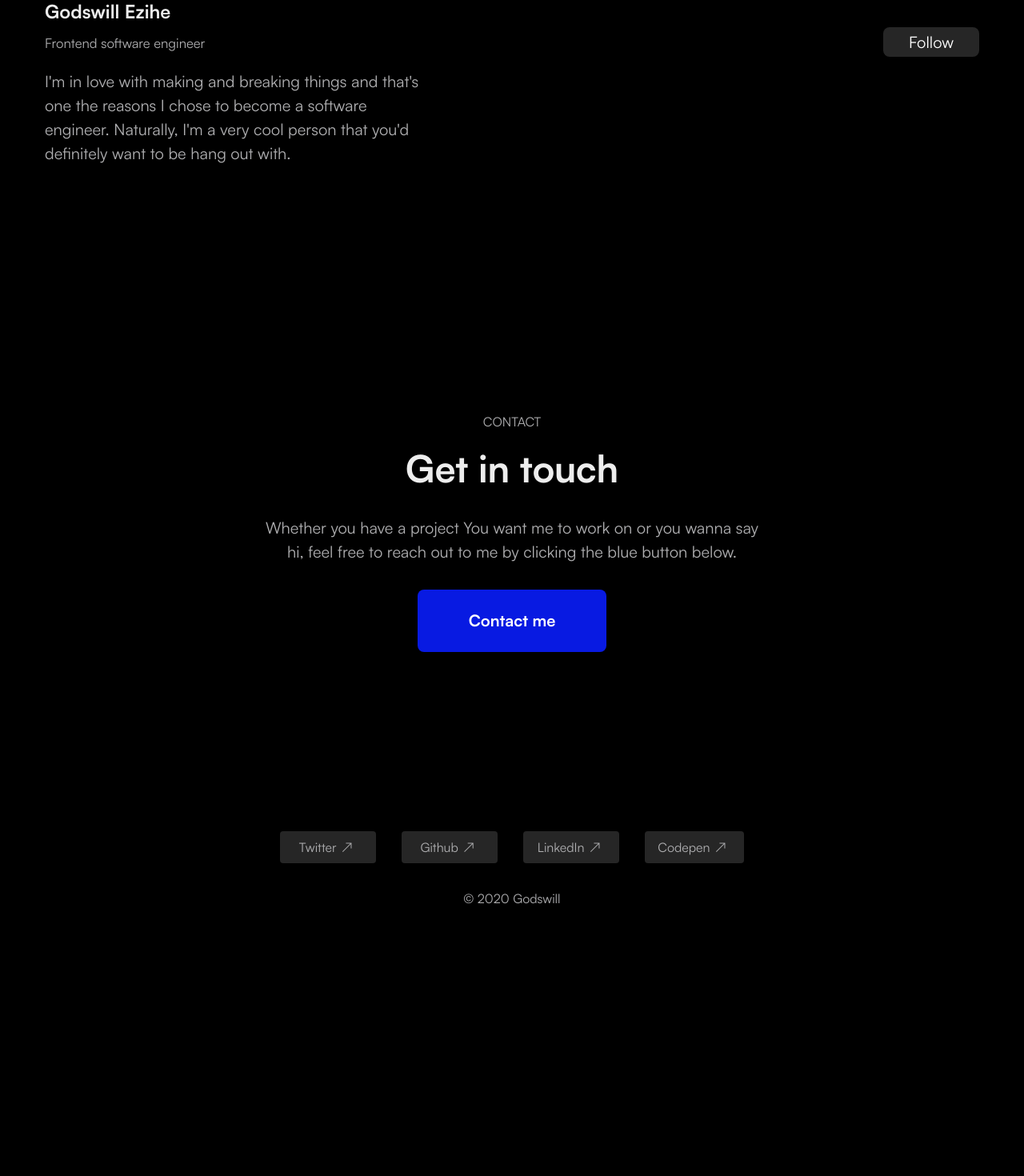
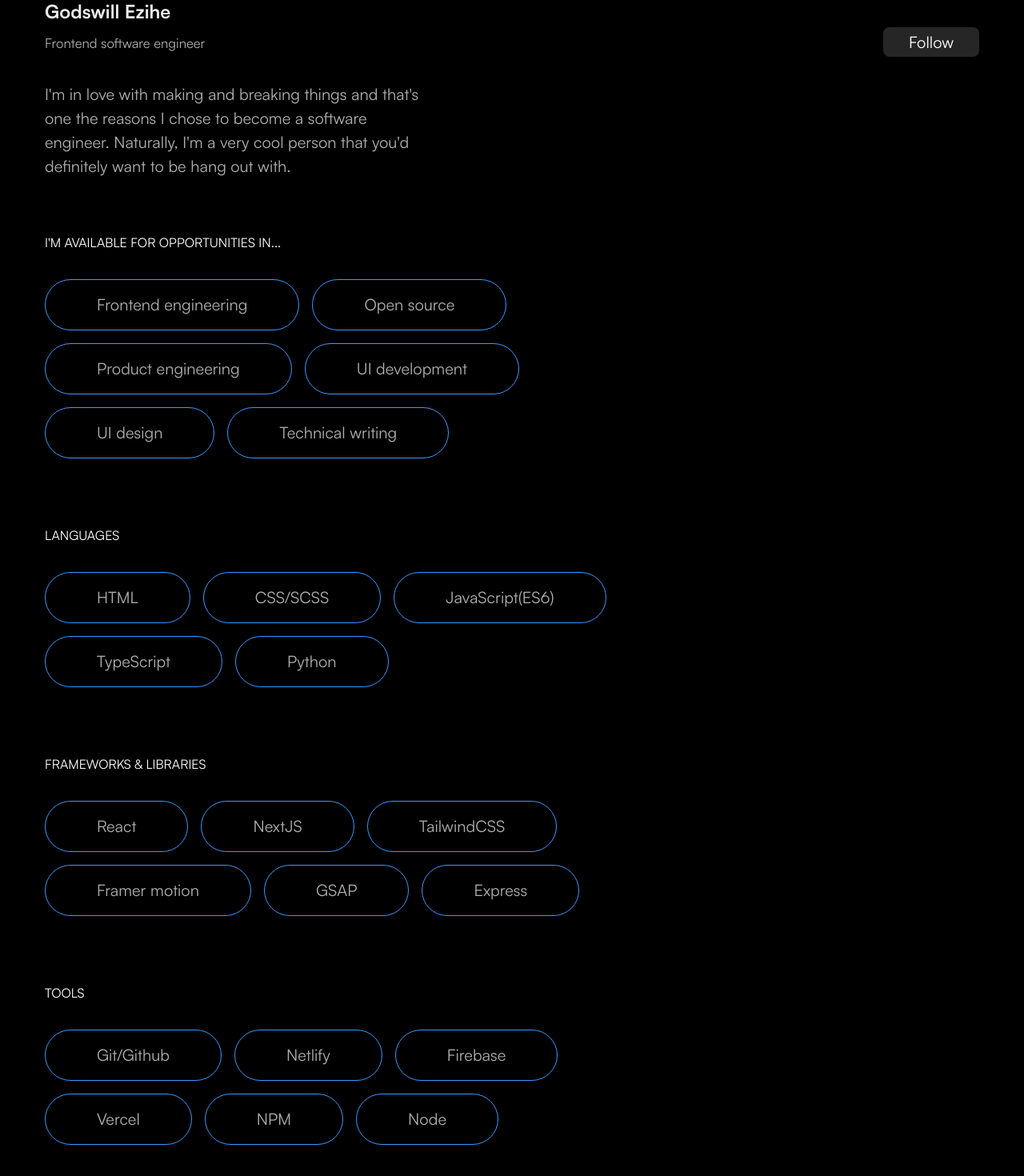
Before and after one commit to gzkdev/portfolio-archive, a Next.js app: page /about in a window 1280 px wide. Shown: the part 376-1846 px from the top of the page at 80% size. Before the commit the page ends 1559 px from the top, so only its background shows below. Built offline with nearby package versions, Linux system fonts and the light colour scheme.

Commit message:
added resume pdf, updated about section styles

```diff
--- a/components/AboutSection.jsx
+++ b/components/AboutSection.jsx
@@ -17,6 +17,54 @@ export default function AboutSection() {
             I&apos;m a very cool person that you&apos;d definitely want to be
             hang out with.
           </p>
+          <div className={styles.about__list__container}>
+            <span className={styles.about__title}>
+              I&apos;m available for Opportunities in...
+            </span>
+            <ul className={styles.about__opportunities}>
+              <li>Frontend engineering</li>
+              <li>Open source</li>
+              <li>Product engineering</li>
+              <li>UI development</li>
+              <li>UI design</li>
+              <li>Technical writing</li>
+            </ul>
+          </div>
+
+          <div className={styles.about__list__container}>
+            <span className={styles.about__title}>Languages</span>
+            <ul className={styles.about__opportunities}>
+              <li>HTML</li>
+              <li>CSS/SCSS</li>
+              <li>JavaScript(ES6)</li>
+              <li>TypeScript</li>
+              <li>Python</li>
+            </ul>
+          </div>
+
+          <div className={styles.about__list__container}>
+            <span className={styles.about__title}>Frameworks & Libraries</span>
+            <ul className={styles.about__opportunities}>
+              <li>React</li>
+              <li>NextJS</li>
+              <li>TailwindCSS</li>
+              <li>Framer motion</li>
+              <li>GSAP</li>
+              <li>Express</li>
+            </ul>
+          </div>
+
+          <div className={styles.about__list__container}>
+            <span className={styles.about__title}>Tools</span>
+            <ul className={styles.about__opportunities}>
+              <li>Git/Github</li>
+              <li>Netlify</li>
+              <li>Firebase</li>
+              <li>Vercel</li>
+              <li>NPM</li>
+              <li>Node</li>
+            </ul>
+          </div>
         </div>
         {/* <div className={styles.about__container}>
           <span className={styles.about__title}>About me</span>
--- a/styles/About.module.css
+++ b/styles/About.module.css
@@ -15,6 +15,12 @@
 
 .about .container {
   max-width: 1000px;
+}
+
+.about__title {
+  font-size: var(--font-s1ze-200);
+  text-transform: uppercase;
+  color: var(--color-100);
 }
 
 .about__container {
@@ -56,7 +62,37 @@
 
 .about__essay {
   max-width: 480px;
-  margin: 1rem 0;
+  margin: 2rem 0;
+}
+
+.about__list__container {
+  margin: 4rem 0;
+  max-width: 720px;
+}
+
+.about__opportunities {
+  display: flex;
+  flex-wrap: wrap;
+  margin: 2rem 0;
+}
+
+.about__opportunities li {
+  padding: 1rem 2rem;
+  border: 1px solid var(--color-200);
+  list-style: none;
+  margin-right: 1rem;
+  margin-bottom: 1rem;
+  border-radius: 34px;
+}
+
+@media (min-width: 600px) {
+  .about .container {
+    width: 80%;
+  }
+
+  .about__opportunities li {
+    padding: 1rem 4rem;
+  }
 }
 
 /* .about__title {
```
